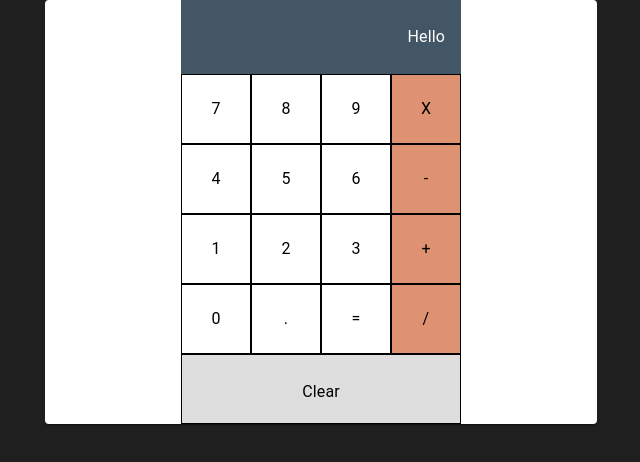
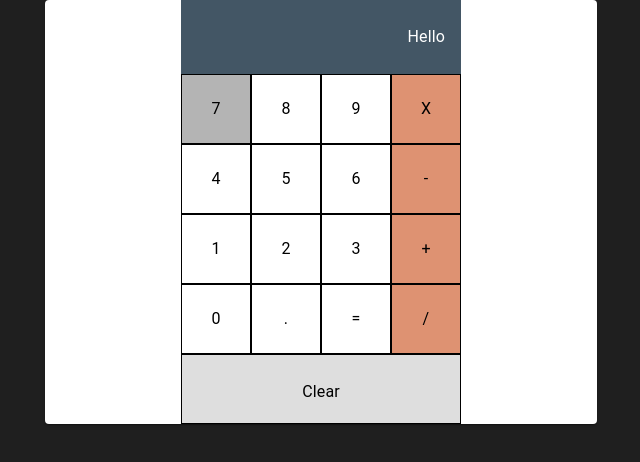
Before and after one commit to AIBaxt/react-calc, a React (Create React App) app: page / in a window 1280 px wide. In both pictures the pointer is over the button 535 px from the left and 109 px from the top of the page. Shown: the top 462 px of the page, without its empty margins (319-959 px from the left). Built offline with nearby package versions, Linux system fonts and the light colour scheme.

Commit message:
Added hover colors

```diff
--- a/src/components/CalcButton.css
+++ b/src/components/CalcButton.css
@@ -13,8 +13,16 @@ button {
   border-color: black;
 }
 
+button:hover {
+  background-color: rgb(180, 180, 180);
+}
+
 .special {
   background-color: rgb(222, 146, 114);
+}
+
+.special:hover {
+  background-color: orange;
 }
 
 .clear {
```
